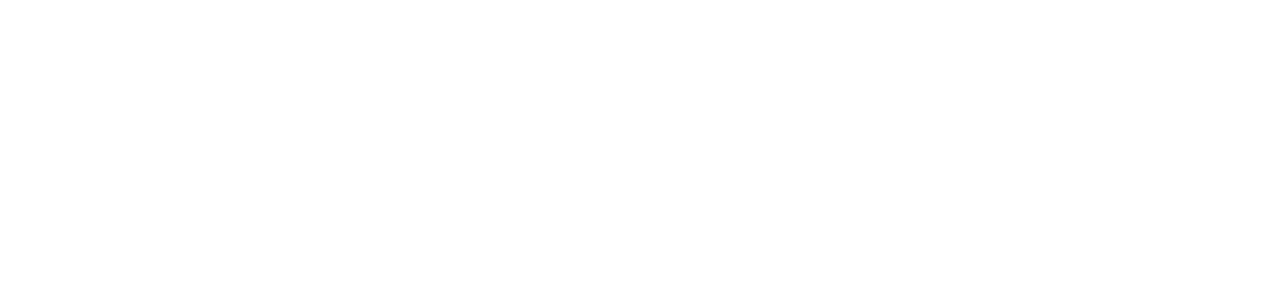
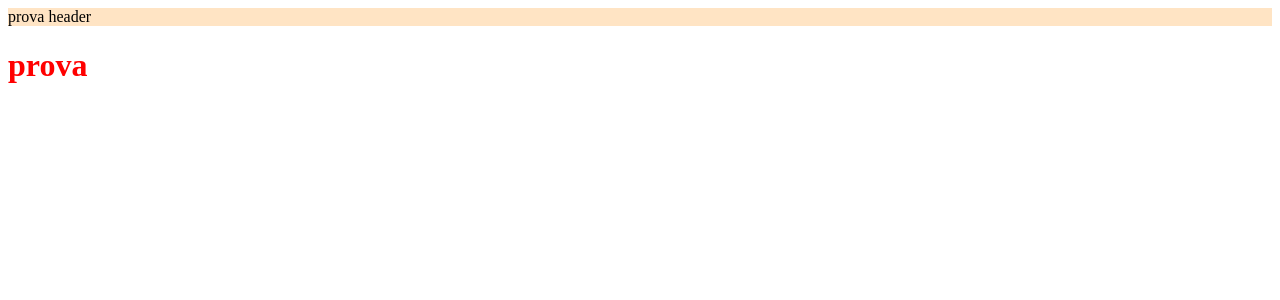
Before and after one commit to emilianogastaldo/vite-comics, a Vue app: page / in a window 1280 px wide. Shown: the top 300 px of the page. Built offline with nearby package versions, Linux system fonts and the light colour scheme.

Commit message:
added appheader

```diff
--- a/src/App.vue
+++ b/src/App.vue
@@ -1,6 +1,21 @@
+
 <script>
+import AppHeader from './components/AppHeader.vue';
+export default {
+    name: 'App',
+    components: {
+        AppHeader
+    }
+}
 </script>
 
-<template></template>
+<template>
+    <AppHeader />
+    <h1>prova</h1>
+</template>
 
-<style></style>
+<style>
+h1 {
+    color: red;
+}
+</style>
--- /dev/null
+++ b/src/components/AppHeader.vue
@@ -0,0 +1,17 @@
+<script>
+export default {
+    name: 'AppHeader'
+}
+</script>
+
+<template>
+    <header>
+        prova header
+    </header>
+</template>
+
+<style scoped>
+header {
+    background-color: bisque;
+}
+</style>
```
Also changed, not shown: src/components/HelloWorld.vue (deleted, +0 -7 lines).
